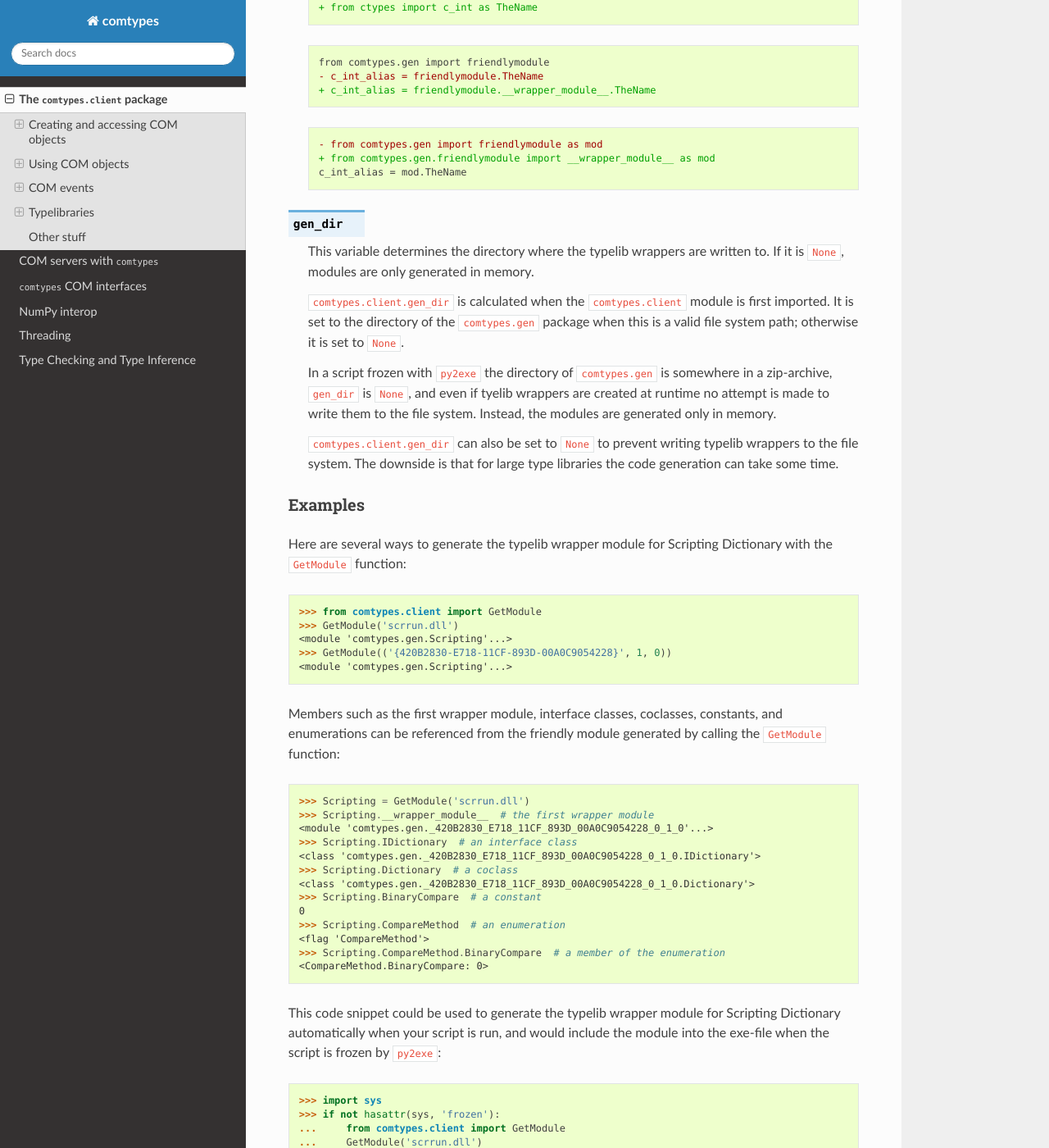
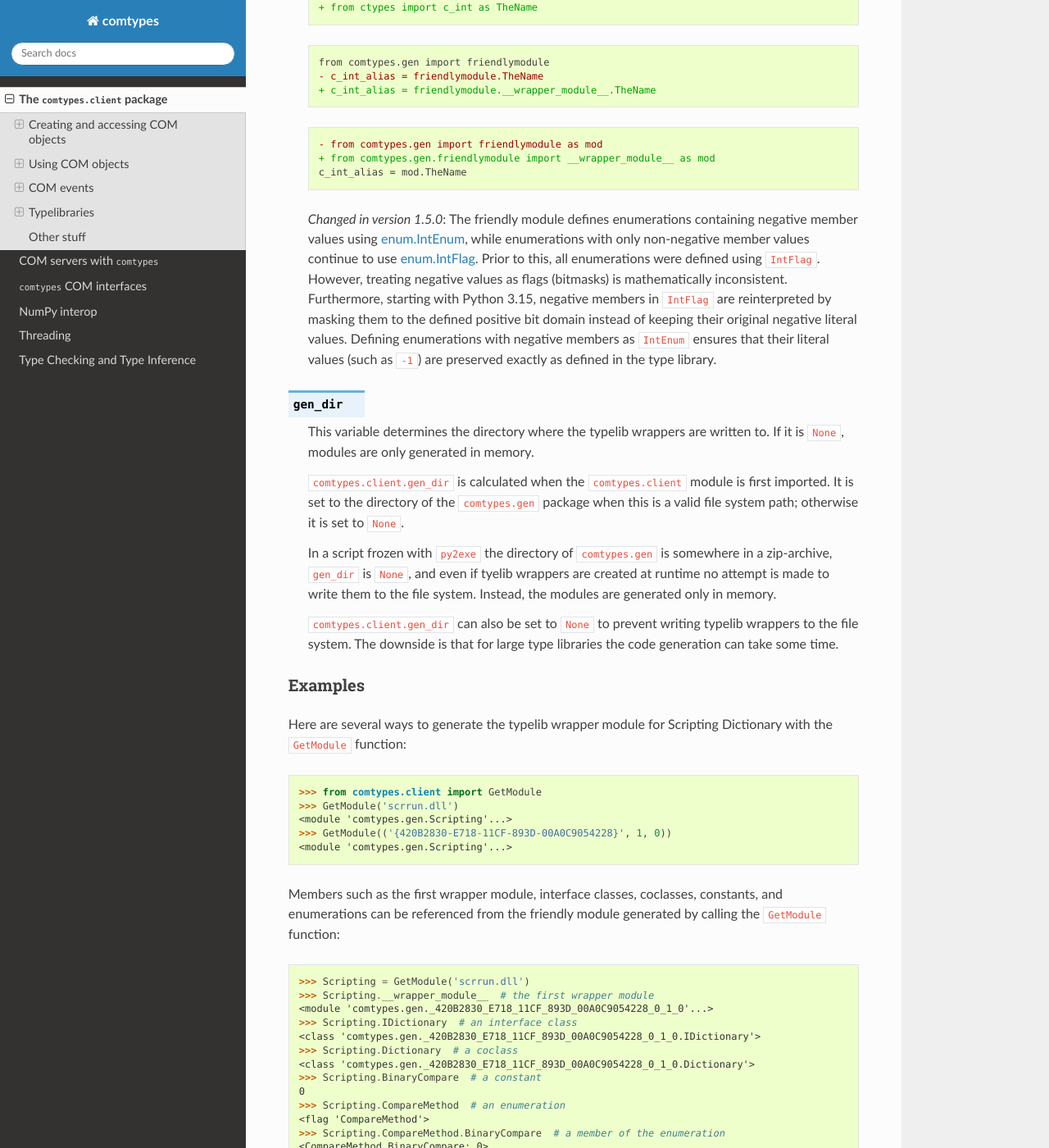
Before and after one commit to enthought/comtypes, a Sphinx documentation site: the page built from docs/source/client.rst, in a window 1280 px wide and 1400 px high, scrolled down 10319 px. Shown: the whole window at 82% size. Built offline with Sphinx 7.4.7 and the Read the Docs theme 3.1.0, drawn with Linux system fonts in a browser that asks for light colours; some of the changed text lies outside the part shown.

Commit message:
docs: Update `client` section.

```diff
--- a/docs/source/client.rst
+++ b/docs/source/client.rst
@@ -551,7 +551,8 @@
     abstracted alias ``__wrapper_module__``, also imports interface
     classes, coclasses, constants, and structures from the wrapper
     module, and defines enumerations from typeinfo of the typelibrary
-    using `enum.IntFlag <https://docs.python.org/3/library/enum.html#enum.IntFlag>`_.
+    using `enum.IntFlag <https://docs.python.org/3/library/enum.html#enum.IntFlag>`_
+    or `enum.IntEnum <https://docs.python.org/3/library/enum.html#enum.IntEnum>`_.
     The friendly module can be imported easier than the wrapper
     module because the module name is easier to type and read.
 
@@ -599,6 +600,20 @@
         - from comtypes.gen import friendlymodule as mod
         + from comtypes.gen.friendlymodule import __wrapper_module__ as mod
         c_int_alias = mod.TheName
+
+    *Changed in version 1.5.0*: The friendly module defines
+    enumerations containing negative member values using
+    `enum.IntEnum <https://docs.python.org/3/library/enum.html#enum.IntEnum>`_,
+    while enumerations with only non-negative member values continue to
+    use `enum.IntFlag <https://docs.python.org/3/library/enum.html#enum.IntFlag>`_.
+    Prior to this, all enumerations were defined using ``IntFlag``.
+    However, treating negative values as flags (bitmasks) is
+    mathematically inconsistent. Furthermore, starting with Python 3.15,
+    negative members in ``IntFlag`` are reinterpreted by masking them to
+    the defined positive bit domain instead of keeping their original
+    negative literal values. Defining enumerations with negative
+    members as ``IntEnum`` ensures that their literal values (such as
+    ``-1``) are preserved exactly as defined in the type library.
 
 .. py:attribute:: gen_dir
 
@@ -656,6 +671,18 @@
     <CompareMethod.BinaryCompare: 0>
 
 
+If an enumeration contains negative member values, it is defined as
+an ``IntEnum`` rather than an ``IntFlag``:
+
+.. doctest::
+
+    >>> msi = GetModule('msi.dll')
+    >>> msi.MsiInstallState  # an enumeration with negative members
+    <enum 'MsiInstallState'>
+    >>> msi.MsiInstallState.msiInstallStateUnknown
+    <MsiInstallState.msiInstallStateUnknown: -1>
+
+
 This code snippet could be used to generate the typelib wrapper module
 for Scripting Dictionary automatically when your script is run, and
 would include the module into the exe-file when the script is frozen
```
